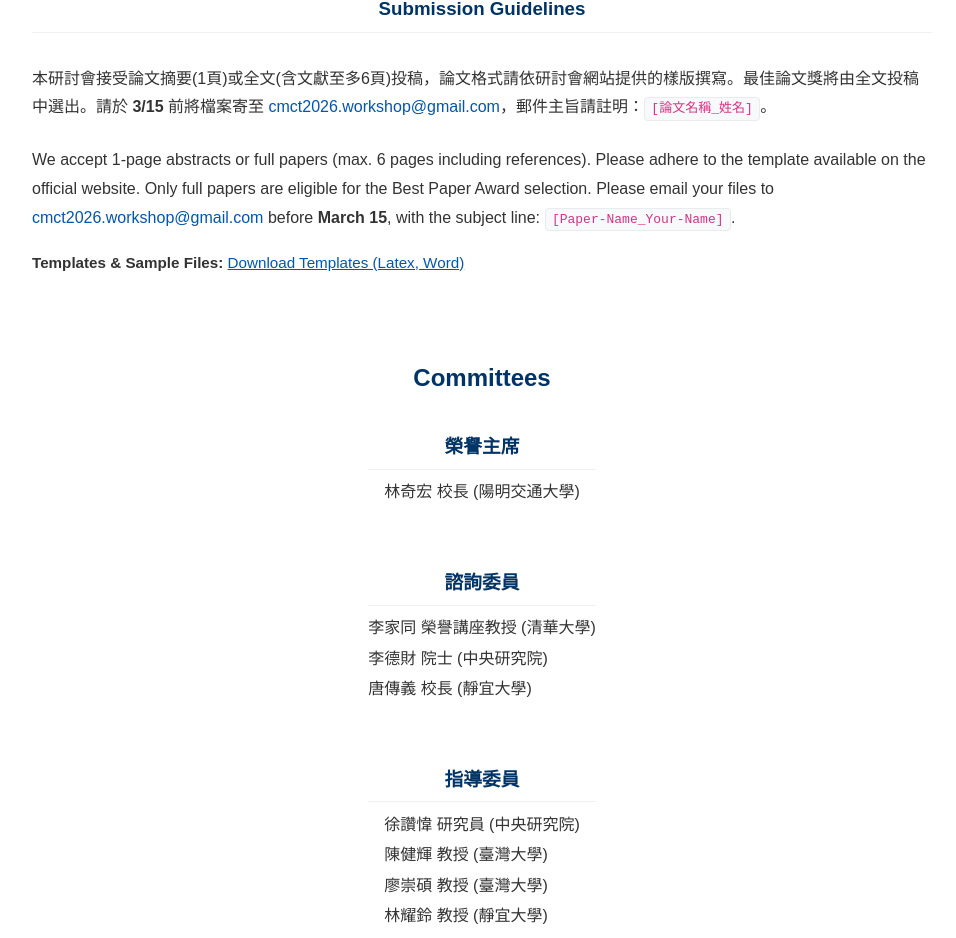
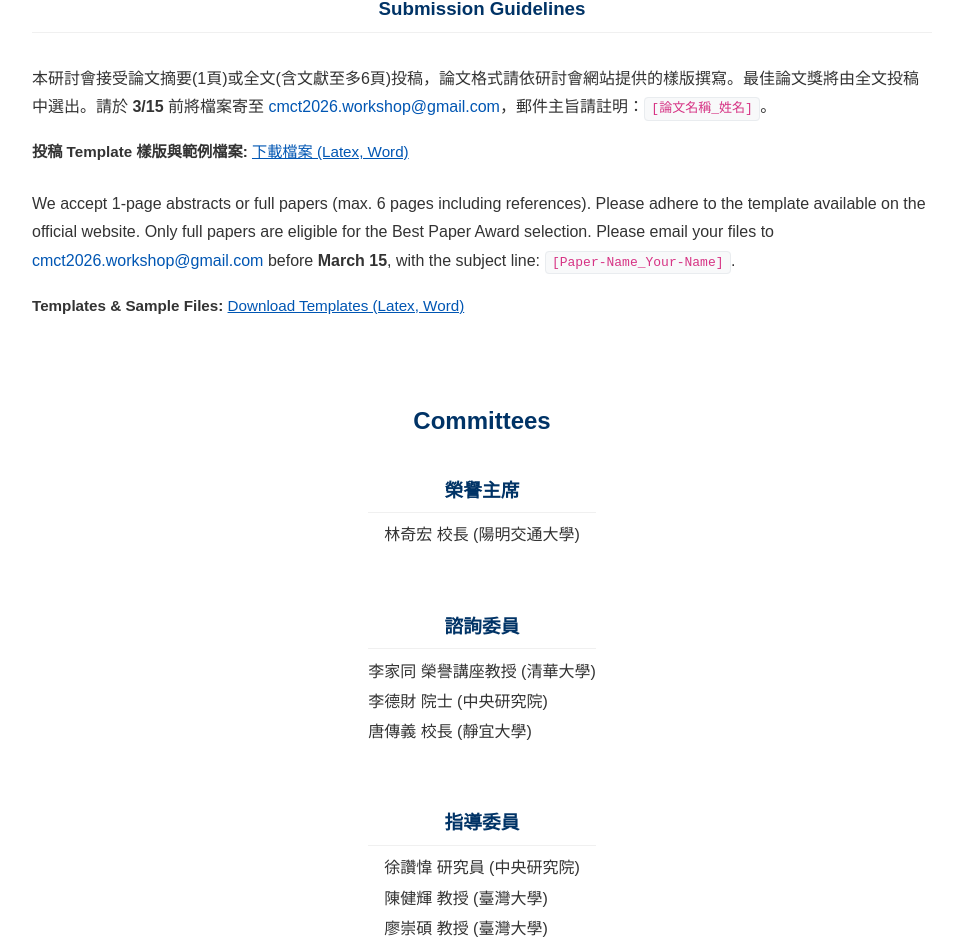
Before and after one commit to cmct-2026/cmct-2026.github.io, a React (Vite) app: page /#/call-for-papers in a window 1280 px wide. Shown: the part 954-1892 px from the top of the page, without its empty margins (158-1114 px from the left). Built offline with nearby package versions, Linux system fonts and the light colour scheme.

Commit message:
[Update] add submission template link and example files to Call For Papers page

```diff
--- a/src/pages/CallForPapers.jsx
+++ b/src/pages/CallForPapers.jsx
@@ -100,6 +100,18 @@ const CallForPapers = () => {
     <p style={{ margin: '0.5rem 0' }}>
         本研討會接受論文摘要(1頁)或全文(含文獻至多6頁)投稿，論文格式請依研討會網站提供的樣版撰寫。最佳論文獎將由全文投稿中選出。請於 <strong>3/15</strong> 前將檔案寄至 <a href="mailto:cmct2026.workshop@gmail.com" style={{ color: '#0056b3' }}>cmct2026.workshop@gmail.com</a>，郵件主旨請註明：<code style={{ backgroundColor: '#f8f9fa', padding: '0.2rem 0.4rem', borderRadius: '4px', color: '#d63384', border: '1px solid #e9ecef' }}>[論文名稱_姓名]</code>。
     </p>
+    <p style={{ marginTop: '1rem', fontSize: '0.95rem' }}>
+                            <strong>投稿 Template 樣版與範例檔案:</strong>{' '}
+                            <a
+                                href="https://drive.google.com/drive/u/3/folders/1f19T4bGqeeqj-1RzC8eHuyQOnSDNiVOv"
+                                target="_blank"
+                                rel="noopener noreferrer"
+                                style={{ color: '#0056b3', textDecoration: 'underline' }}
+                            >
+                                下載檔案 (Latex, Word)
+                            </a>
+                        </p>
+
     <p style={{ margin: '1.5rem 0 0.5rem 0' }}>
         We accept 1-page abstracts or full papers (max. 6 pages including references). Please adhere to the template available on the official website. Only full papers are eligible for the Best Paper Award selection. Please email your files to <a href="mailto:cmct2026.workshop@gmail.com" style={{ color: '#0056b3' }}>cmct2026.workshop@gmail.com</a> before <strong>March 15</strong>, with the subject line: <code style={{ backgroundColor: '#f8f9fa', padding: '0.2rem 0.4rem', borderRadius: '4px', color: '#d63384', border: '1px solid #e9ecef' }}>[Paper-Name_Your-Name]</code>.
     </p>
```
